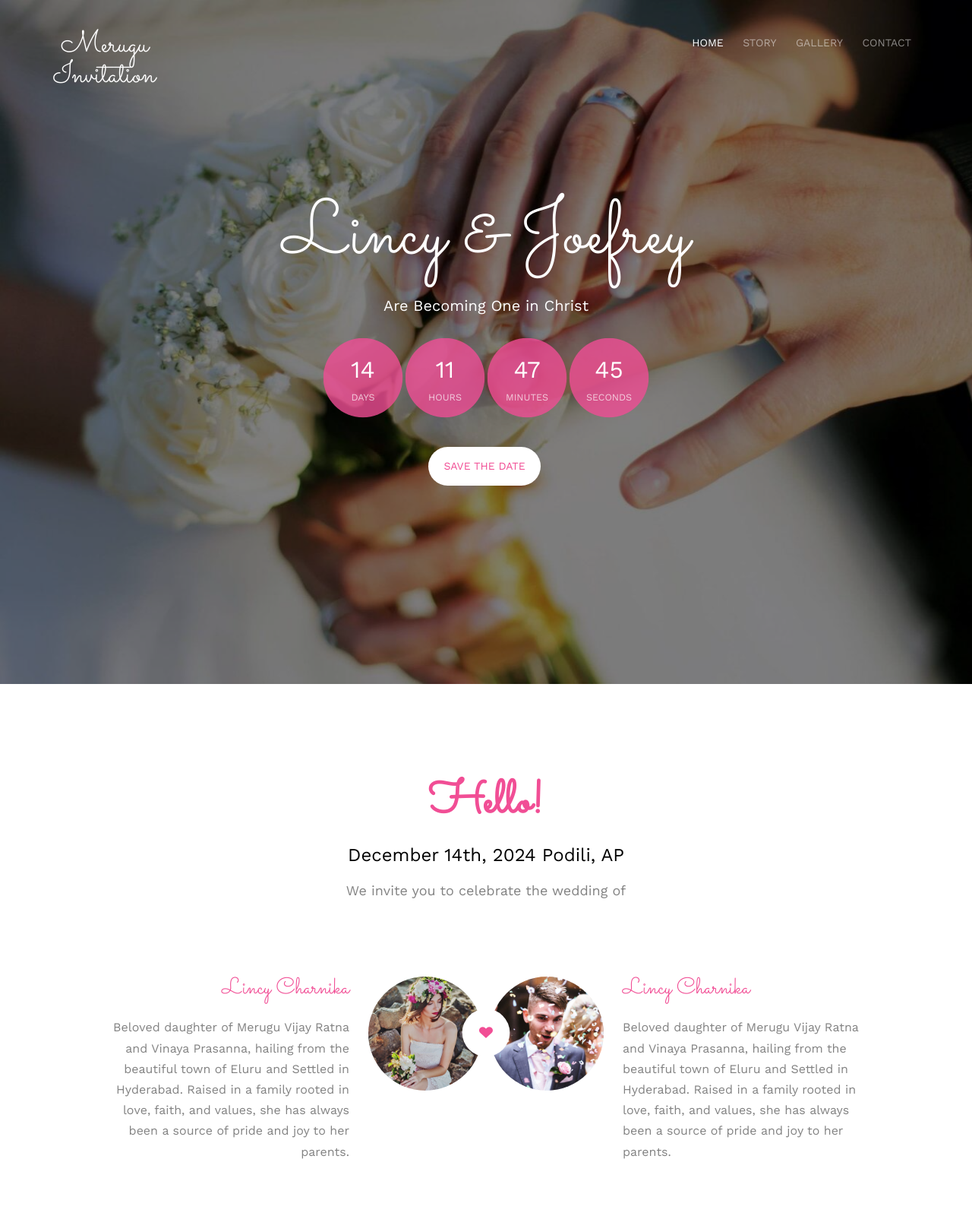
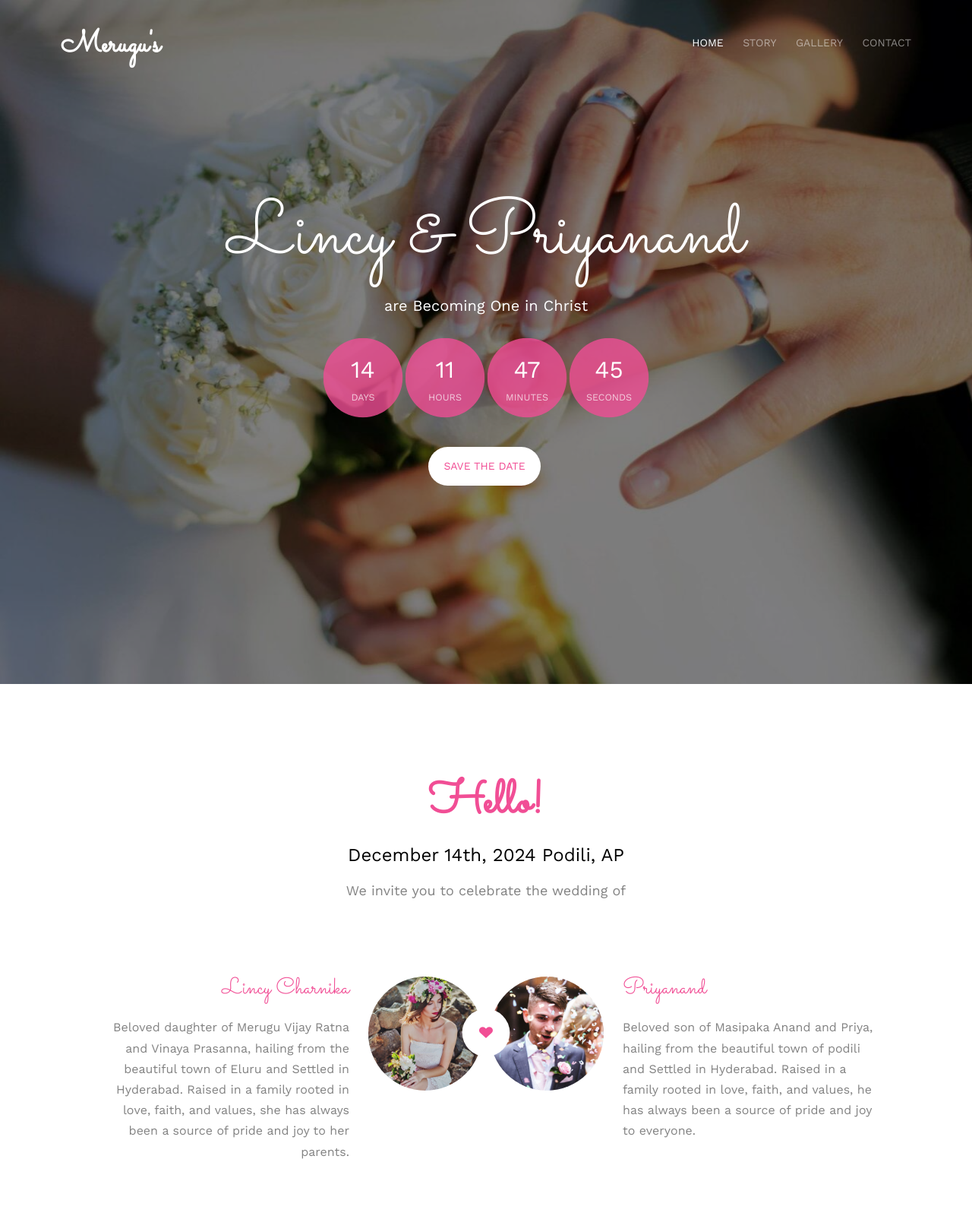
Before and after one commit to shalemr/shalemr.github.io, a plain HTML site: page index.html in a window 1280 px wide. Shown: the top 1600 px of the page at 76% size. Drawn offline with nearby package versions, Linux system fonts and the light colour scheme; files whose address does not match are found by name; a web font is replaced by a local one.

Commit message:
Update index.html

```diff
--- a/index.html
+++ b/index.html
@@ -59,7 +59,7 @@
 		<div class="container">
 			<div class="row">
 				<div class="col-xs-2">
-					<div id="fh5co-logo"><a href="index.html">Merugu Invitation<strong></strong></a></div>
+					<div id="fh5co-logo"><a href="index.html"><strong>Merugu's</strong></a></div>
 				</div>
 				<div class="col-xs-10 text-right menu-1">
 					<ul>
@@ -98,8 +98,8 @@
 				<div class="col-md-8 col-md-offset-2 text-center">
 					<div class="display-t">
 						<div class="display-tc animate-box" data-animate-effect="fadeIn">
-							<h1>Lincy &amp; Joefrey</h1>
-							<h2>Are Becoming One in Christ</h2>
+							<h1>Lincy &amp; Priyanand</h1>
+							<h2>are Becoming One in Christ</h2>
 							<div class="simply-countdown simply-countdown-one"></div>
 							<p><a href="https://www.google.com/calendar/render?action=TEMPLATE&text=Lincy's+Wedding&dates=20241214T043000Z/20241214T073000Z&details=Join+us+for+the+wedding+celebration!&location=Telugu+Baptist+Church+Podili&sf=true&output=xml" target="_blank"" class="btn btn-default btn-sm">Save the date</a></p>
 						</div>
@@ -134,8 +134,8 @@
 						<img src="bride.jpg" alt="groom" class="img-responsive">
 					</div>
 					<div class="desc-bride">
-						<h3>Lincy Charnika</h3>
-						<p>Beloved daughter of Merugu Vijay Ratna and Vinaya Prasanna, hailing from the beautiful town of Eluru and Settled in Hyderabad. Raised in a family rooted in love, faith, and values, she has always been a source of pride and joy to her parents.</p>
+						<h3>Priyanand</h3>
+						<p>Beloved son of Masipaka Anand and Priya, hailing from the beautiful town of podili and Settled in Hyderabad. Raised in a family rooted in love, faith, and values, he has always been a source of pride and joy to everyone.</p>
 					</div>
 				</div>
 			</div>
@@ -168,7 +168,7 @@
 										<span>Saturday 14</span>
 										<span>December, 2024</span>
 									</div>
-									<p>Baptist Church <br>Podili <br>Prakasham ditrict<br>Andhra Pradesh.
+									<p>Baptist Church <br>Podili <br>Prakasham Ditrict<br>Andhra Pradesh.
 									</p>
 								</div>
 							</div>
@@ -421,7 +421,7 @@
 										<figure>
 											<img src="couple-1.jpg" alt="user">
 										</figure>
-										<span>Merugu Vijay Ratna</span>
+										<span>Merugu Vijay Ratna & Vinaya Prasanna</span>
 										<blockquote>
 											<p>"With heartfelt joy, I warmly invite you to celebrate the union of my beloved daughter and her soulmate. Your presence would mean the world to our family on this special day."</p>
 										</blockquote>
@@ -432,13 +432,13 @@
 										<figure>
 											<img src="couple-2.jpg" alt="user">
 										</figure>
-										<span>Merugu Vinaya Prasanna</span>
+										<span>Koti Chiranjeevi & Sancy Supriya</span>
 										<blockquote>
 											<p>"With immense joy and gratitude, I warmly invite you to celebrate the beautiful union of my dear daughter and her soulmate. Your presence will make this special day even more memorable for our family."</p>
 										</blockquote>
 									</div>
 								</div>
-								<div class="item">
+								<!--<div class="item">
 									<div class="testimony-slide active text-center">
 										<figure>
 											<img src="couple-3.jpg" alt="user">
@@ -447,7 +447,7 @@
 										<blockquote>
 											<p>"With great joy and excitement, we warmly invite you to celebrate the union of our beloved sister and her soulmate. Your presence will mean the world to us on this special day. "</p>
 										</blockquote>
-									</div>
+									</div> -->
 								</div>
 							</div>
 						</div>
@@ -557,12 +557,12 @@
 						<small class="block">Will See you all at the Wedding Venue, Let's Celebrate Together</small>
 					</p>
 					<p>
-						<ul class="fh5co-social-icons">
+						<!--<ul class="fh5co-social-icons">
 							<li><a href="#"><i class="icon-twitter"></i></a></li>
 							<li><a href="#"><i class="icon-facebook"></i></a></li>
 							<li><a href="#"><i class="icon-linkedin"></i></a></li>
 							<li><a href="#"><i class="icon-dribbble"></i></a></li>
-						</ul>
+						</ul> -->
 					</p>
 				</div>
 			</div>
```
